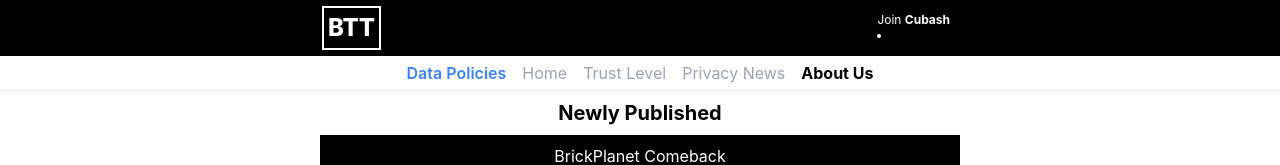
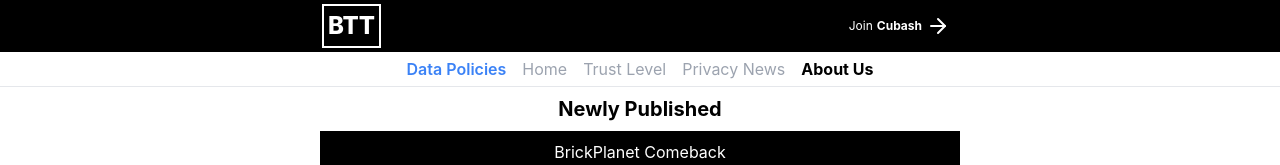
Before and after one commit to Weeabo-Inc/The-Sandbox-Now, a Next.js app: page /news in a window 1280 px wide. Shown: the top 165 px of the page. Built offline with nearby package versions, Linux system fonts and the light colour scheme.

Commit message:
fix: remove blocking load time

```diff
--- /dev/null
+++ b/components/Arrow.tsx
@@ -0,0 +1,5 @@
+export default function RightArrow(){
+    return (
+        <svg xmlns="http://www.w3.org/2000/svg" width="24" height="24" viewBox="0 0 24 24" fill="none" stroke="currentColor" strokeWidth="2" strokeLinecap="round" strokeLinejoin="round" className="feather feather-arrow-right"><line x1="5" y1="12" x2="19" y2="12"></line><polyline points="12 5 19 12 12 19"></polyline></svg>
+    )
+}
--- a/components/Layout.tsx
+++ b/components/Layout.tsx
@@ -1,4 +1,5 @@
 import Link from "next/link"
+import RightArrow from './Arrow';
 
 
 export default function Layout({ children } : any) {
@@ -12,8 +13,8 @@ export default function Layout({ children } : any) {
                         </a>
                     </Link>
                     <Link href="https://discord.gg/cubash">
-                        <a className="text-white p-2 text-xs">
-                            Join <span className="font-bold">Cubash</span> <li className="fa fa-arrow-right"></li>
+                        <a className="text-white p-2 text-xs flex gap-1 items-center">
+                            Join <span className="font-bold">Cubash</span> <RightArrow/>
                         </a>
                     </Link>
                 </div>
--- a/pages/_document.tsx
+++ b/pages/_document.tsx
@@ -4,7 +4,6 @@ export default function Document() {
   return (
     <Html>
       <Head>
-      <link rel="stylesheet" href="https://cdnjs.cloudflare.com/ajax/libs/font-awesome/6.1.1/css/all.min.css" integrity="sha512-KfkfwYDsLkIlwQp6LFnl8zNdLGxu9YAA1QvwINks4PhcElQSvqcyVLLD9aMhXd13uQjoXtEKNosOWaZqXgel0g==" crossOrigin="anonymous" referrerPolicy="no-referrer" />
       </Head>
       <body>
         <Main />
--- a/pages/news/index.tsx
+++ b/pages/news/index.tsx
@@ -15,7 +15,6 @@ export const getStaticProps = () => {
 const Home = (props: { posts: any[] }) => {
     return (
         <>
-
             <div >
                 <p className='text-xl my-2 font-bold  text-center'>Newly Published</p>
                 {props.posts.map((post: any) => (
```
